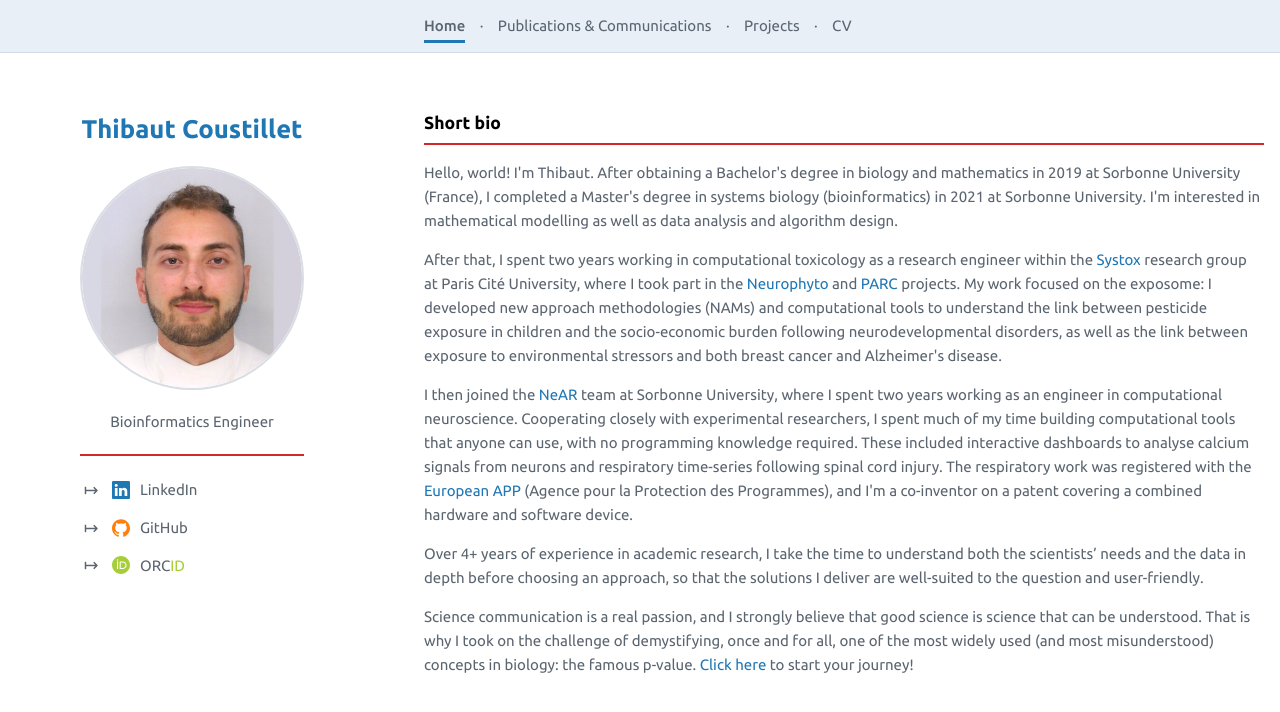
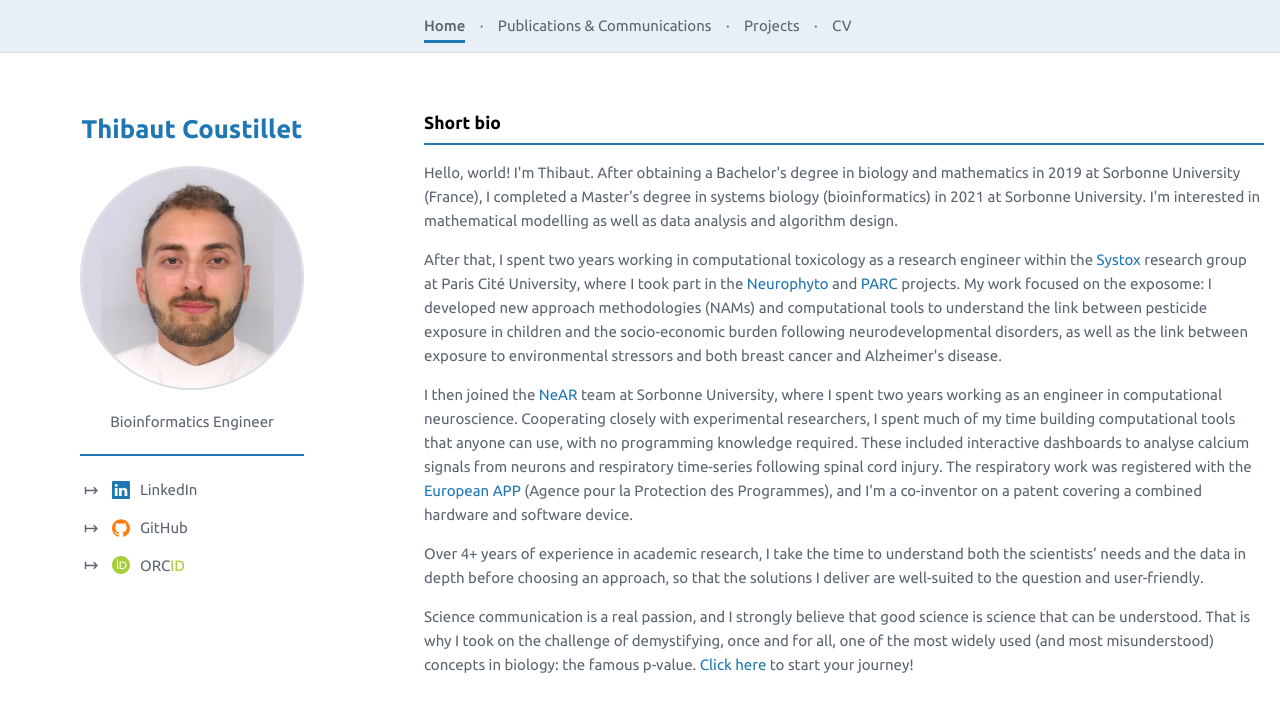
Before and after one commit to tcoustillet/tcoustillet.github.io, a plain HTML site: page index.html in a window 1280 px wide. Drawn offline with Linux system fonts and the light colour scheme.

Commit message:
style: a touch of blue for the horizontal lines, inspired by Lara :)

```diff
--- a/css/style.css
+++ b/css/style.css
@@ -153,7 +153,7 @@ main a:focus-visible {
 .section-title {
   margin: 0 0 1rem;
   padding-bottom: 0.35rem;
-  border-bottom: 2px solid var(--tab-red);
+  border-bottom: 2px solid var(--tab-blue);
   color: var(--color-strong);
 }
 
@@ -255,7 +255,7 @@ main a:focus-visible {
   width: 100%;
   height: 2px;
   margin-top: 1.25rem;
-  background: var(--tab-red);
+  background: var(--tab-blue);
 }
 
 .social {
```
